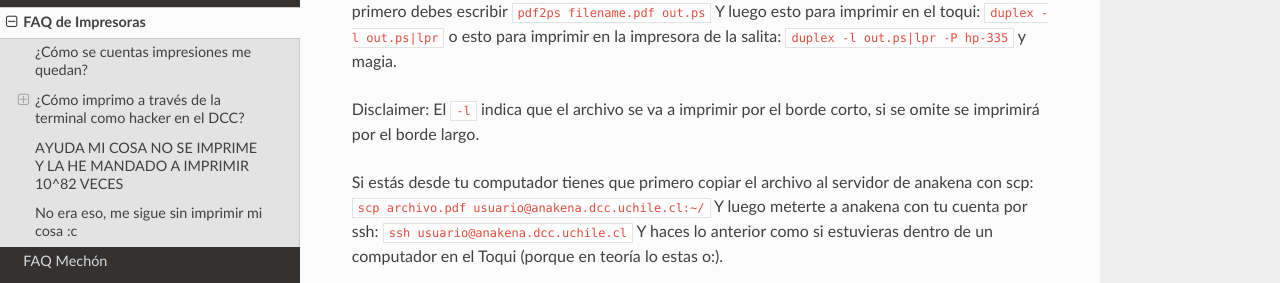
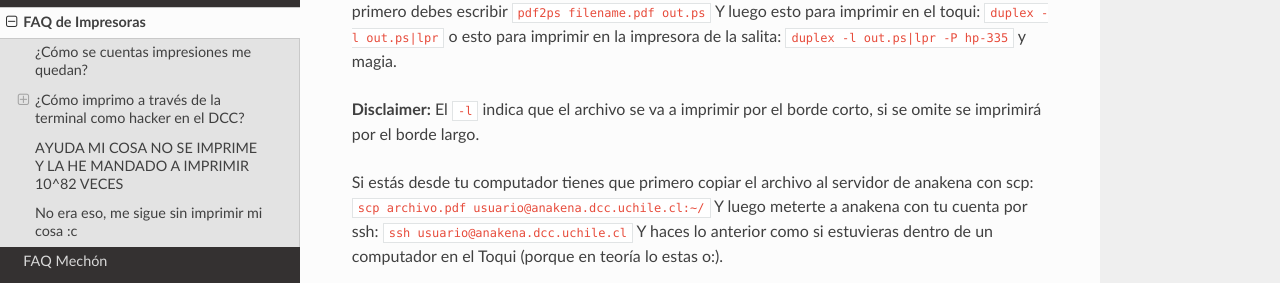
Before and after one commit to cadcc/howto, an MkDocs documentation site: the page built from docs/FAQ Impresoras.md, in a window 1280 px wide and 900 px high, scrolled down 539 px. Shown: the part 158-441 px from the top of the window. Built offline with MkDocs 1.6.1, drawn with Linux system fonts in a browser that asks for light colours; nearby versions of some CDN libraries; part of the change alters nothing that is shown.

```diff
--- a/docs/FAQ Impresoras.md
+++ b/docs/FAQ Impresoras.md
@@ -28,7 +28,7 @@ o esto para imprimir en la impresora de la salita:
 `duplex -l out.ps|lpr -P hp-335`
 y magia.
 
-Disclaimer: El `-l` indica que el archivo se va a imprimir por el borde corto, si se omite se imprimirá por el borde largo.
+**Disclaimer:** El `-l` indica que el archivo se va a imprimir por el borde corto, si se omite se imprimirá por el borde largo.
 
 Si estás desde tu computador tienes que primero copiar el archivo al servidor de anakena con scp:
 `scp archivo.pdf usuario@anakena.dcc.uchile.cl:~/`
```
